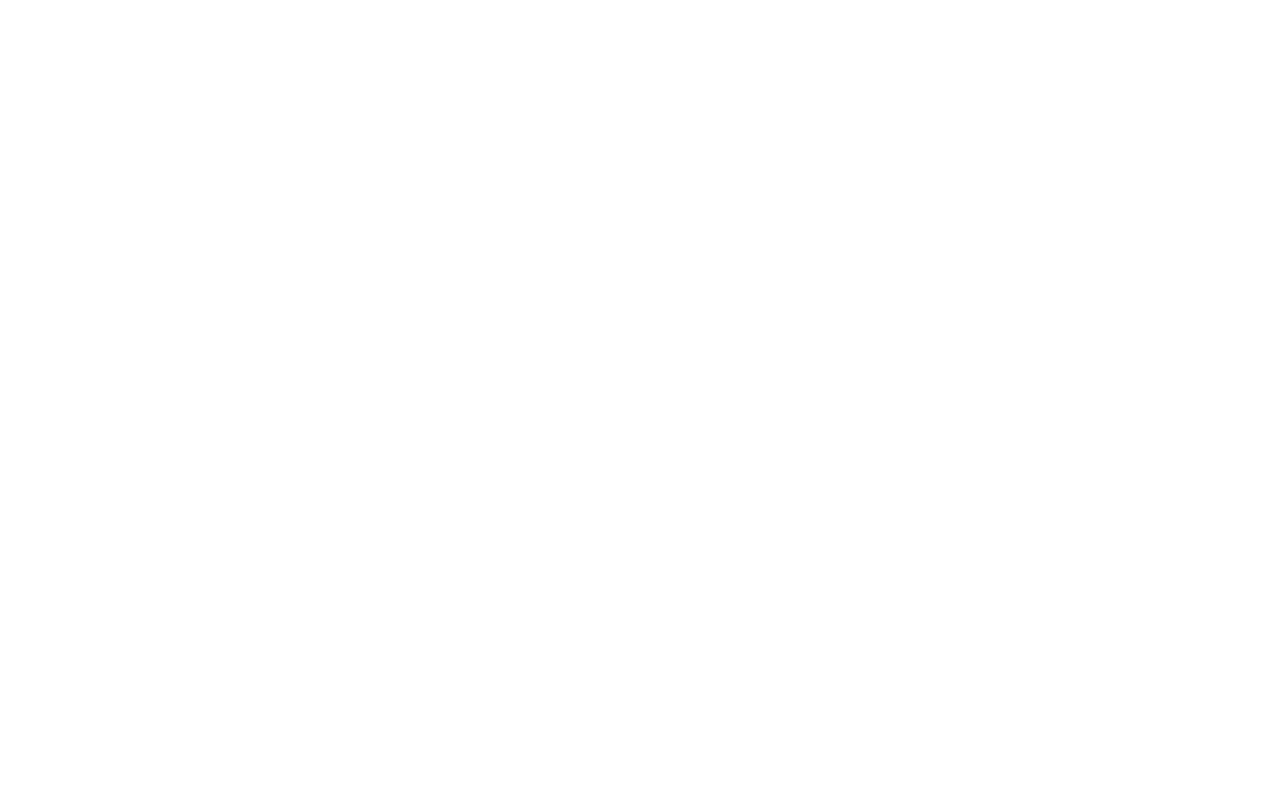
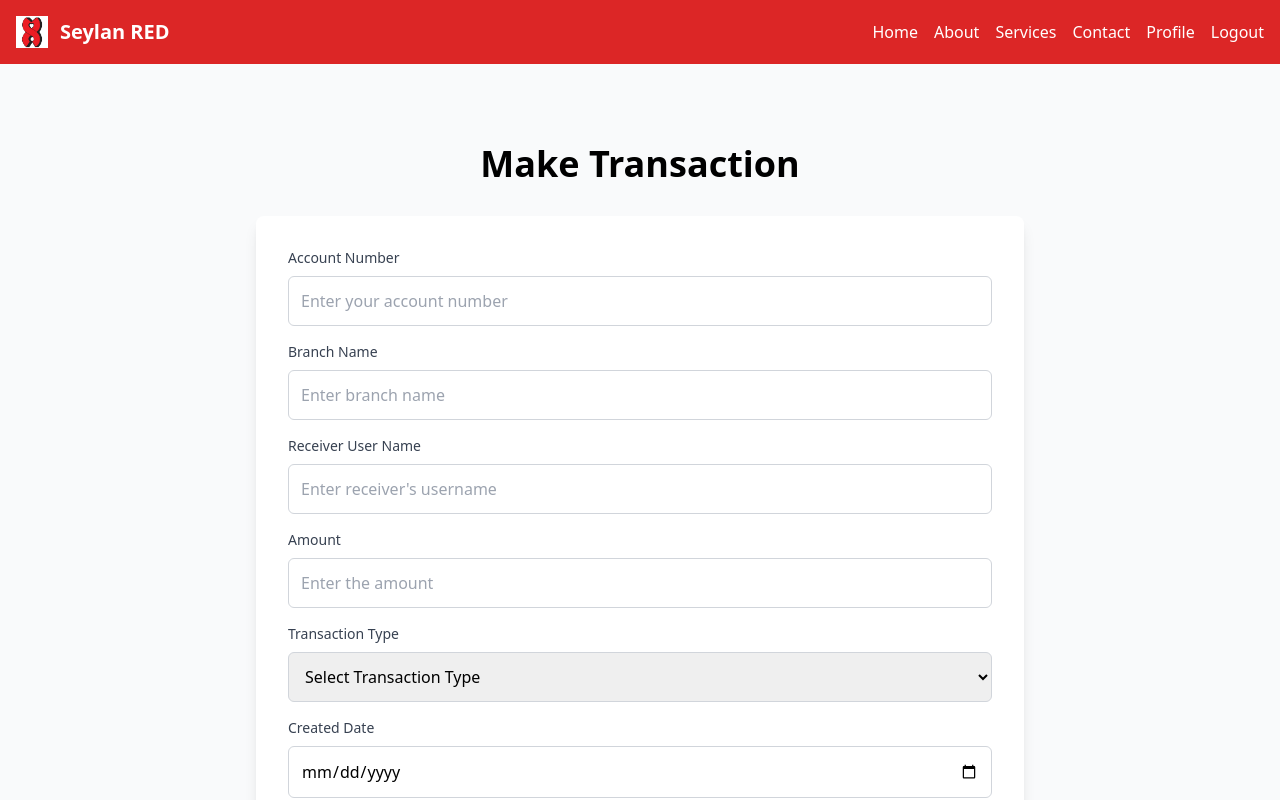
Before and after one commit to OKSamarasinghe/Seylan_RED_Website_FrontEND, a React (Vite) app in the folder seylan_red_Frontend/: page /make-transaction in a window 1280 px wide. Before the commit this address had no page. Shown: the top 800 px of the page. Built offline with nearby package versions, Linux system fonts and the light colour scheme.

Commit message:
transaction ok

```diff
--- a/seylan_red_Frontend/src/App.jsx
+++ b/seylan_red_Frontend/src/App.jsx
@@ -10,6 +10,7 @@
 import ProfilePage from "./pages/ProfilePage";
 import LoanApplicationPage from "./pages/LoanApplicationPage";
 import ApplyCreditCard from './pages/ApplyCreditCard';
+import MakeTransaction from "./pages/MakeTransaction";
 
 
 
@@ -26,6 +27,7 @@
         <Route path="/profile" element={<ProfilePage />} />
         <Route path="/apply-loan" element={<LoanApplicationPage />} />
         <Route path="/apply-credit-card" element={<ApplyCreditCard />} />
+        <Route path="/make-transaction" element={<MakeTransaction />} />
       </Routes>
     </Router>
   );
--- /dev/null
+++ b/seylan_red_Frontend/src/pages/MakeTransaction.jsx
@@ -0,0 +1,161 @@
+import React, { useState } from 'react';
+import Navbar from '../components/Navbar';
+import SeylanFooter from '../components/SeylanFooter';
+import { useNavigate } from 'react-router-dom';
+import { makeTransaction } from '../services/makeTransaction';
+
+const MakeTransaction = () => {
+    const navigate = useNavigate();
+
+    const [formData, setFormData] = useState({
+        accountNumber: '',
+        branchName: '',
+        receiverUserName: '',
+        amount: '',
+        transactionType: '',
+        createdDate: '',
+    });
+
+    const [error, setError] = useState(null); // State to handle errors
+
+    const handleChange = (e) => {
+        const { name, value } = e.target;
+        setFormData({
+            ...formData,
+            [name]: value,
+        });
+    };
+
+    const handleSubmit = async (e) => {
+        e.preventDefault();
+        try {
+            const transactionData = {
+                accountNumber: formData.accountNumber.toString(), // Convert to string
+                branchName: formData.branchName,
+                receiverUserName: formData.receiverUserName,
+                amount: parseFloat(formData.amount), // Ensure the amount is a valid number
+                transactionType: formData.transactionType,
+                createdDate: formData.createdDate,
+            };
+
+            const response = await makeTransaction(transactionData); // Call the API function
+            alert('Transaction Successful!');
+            navigate('/services');
+        } catch (err) {
+            console.error('Error during transaction:', err);
+            setError(err.message); // Display error message
+        }
+    };
+
+    return (
+        <div className="min-h-screen bg-gray-50">
+            <Navbar />
+            <section className="py-20">
+                <h1 className="text-center text-4xl font-bold mb-8">Make Transaction</h1>
+                <div className="max-w-3xl mx-auto bg-white shadow-lg p-8 rounded-lg">
+                    <form onSubmit={handleSubmit}>
+                        <label className="block text-sm font-medium text-gray-700" htmlFor="accountNumber">
+                            Account Number
+                        </label>
+                        <input
+                            type="text"
+                            id="accountNumber"
+                            name="accountNumber"
+                            value={formData.accountNumber}
+                            onChange={handleChange}
+                            className="mt-2 block w-full p-3 border border-gray-300 rounded-md"
+                            placeholder="Enter your account number"
+                            required
+                        />
+
+                        <label className="block text-sm font-medium text-gray-700 mt-4" htmlFor="branchName">
+                            Branch Name
+                        </label>
+                        <input
+                            type="text"
+                            id="branchName"
+                            name="branchName"
+                            value={formData.branchName}
+                            onChange={handleChange}
+                            className="mt-2 block w-full p-3 border border-gray-300 rounded-md"
+                            placeholder="Enter branch name"
+                            required
+                        />
+
+                        <label className="block text-sm font-medium text-gray-700 mt-4" htmlFor="receiverUserName">
+                            Receiver User Name
+                        </label>
+                        <input
+                            type="text"
+                            id="receiverUserName"
+                            name="receiverUserName"
+                            value={formData.receiverUserName}
+                            onChange={handleChange}
+                            className="mt-2 block w-full p-3 border border-gray-300 rounded-md"
+                            placeholder="Enter receiver's username"
+                            required
+                        />
+
+                        <label className="block text-sm font-medium text-gray-700 mt-4" htmlFor="amount">
+                            Amount
+                        </label>
+                        <input
+                            type="text"
+                            id="amount"
+                            name="amount"
+                            value={formData.amount}
+                            onChange={handleChange}
+                            className="mt-2 block w-full p-3 border border-gray-300 rounded-md"
+                            placeholder="Enter the amount"
+                            required
+                        />
+
+                        <label className="block text-sm font-medium text-gray-700 mt-4" htmlFor="transactionType">
+                            Transaction Type
+                        </label>
+                        <select
+                            id="transactionType"
+                            name="transactionType"
+                            value={formData.transactionType}
+                            onChange={handleChange}
+                            className="mt-2 block w-full p-3 border border-gray-300 rounded-md"
+                            required
+                        >
+                            <option value="">Select Transaction Type</option>
+                            <option value="Deposit">Deposit</option>
+                            <option value="Transfer">Transfer</option>
+                            <option value="Withdraw">Withdraw</option>
+                        </select>
+
+                        <label className="block text-sm font-medium text-gray-700 mt-4" htmlFor="createdDate">
+                            Created Date
+                        </label>
+                        <input
+                            type="date"
+                            id="createdDate"
+                            name="createdDate"
+                            value={formData.createdDate}
+                            onChange={handleChange}
+                            className="mt-2 block w-full p-3 border border-gray-300 rounded-md"
+                            required
+                        />
+
+                        {error && (
+                            <p className="text-red-500 mt-4">{error}</p>
+                        )}
+
+                        <button
+                            type="submit"
+                            className="mt-6 bg-red-600 text-white px-4 py-2 rounded hover:bg-red-700"
+                        >
+                            Submit Transaction
+                        </button>
+                    </form>
+                </div>
+            </section>
+            <SeylanFooter />
+        </div>
+    );
+};
+
+export default MakeTransaction;
--- a/seylan_red_Frontend/src/pages/ServicesPage.jsx
+++ b/seylan_red_Frontend/src/pages/ServicesPage.jsx
@@ -34,9 +34,11 @@
             </button>
           </div>
           <div className="bg-white shadow-lg p-6 text-center rounded-lg">
-            <h3 className="text-xl font-semibold mb-2">Business Solutions</h3>
+            <h3 className="text-xl font-semibold mb-2">Make Transaction</h3>
             <p>Helping businesses grow with tailored banking solutions, including loans and credit facilities.</p>
-            <button className="mt-4 bg-red-600 text-white px-4 py-2 rounded hover:bg-red-700">
+            <button
+            onClick={()=> navigate('/make-transaction')}
+            className="mt-4 bg-red-600 text-white px-4 py-2 rounded hover:bg-red-700">
               Get Started
             </button>
           </div>
--- /dev/null
+++ b/seylan_red_Frontend/src/services/makeTransaction.js
@@ -0,0 +1,27 @@
+const makeTransaction = async (transactionData) => {
+    try {
+        const response = await fetch('https://localhost:7230/api/Transaction/makeTransaction', {
+            method: 'POST',
+            headers: {
+                'Content-Type': 'application/json',
+            },
+            body: JSON.stringify(transactionData),
+        });
+
+        if (!response.ok) {
+            if (response.status === 409) {
+                throw new Error('Transaction already exists with the same account number.');
+            }
+            throw new Error('Failed to submit transaction.');
+        }
+
+        const data = await response.json();
+        console.log('Transaction successful:', data); // Log successful response
+        return data;
+    } catch (error) {
+        console.error('Error making transaction:', error.message); // Log error message
+        throw error;
+    }
+};
+
+export { makeTransaction };
```
